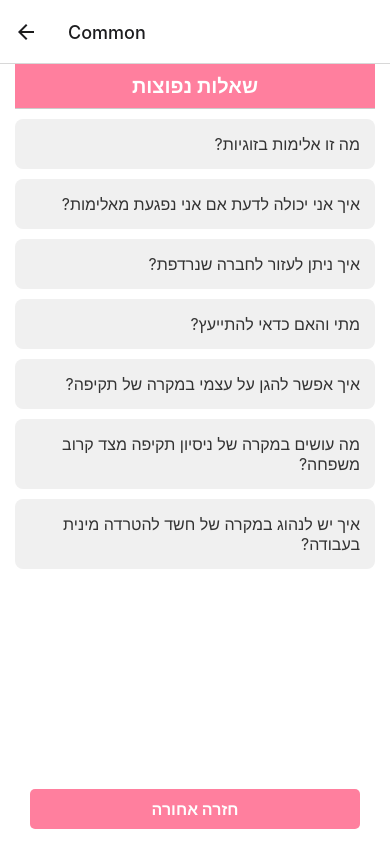
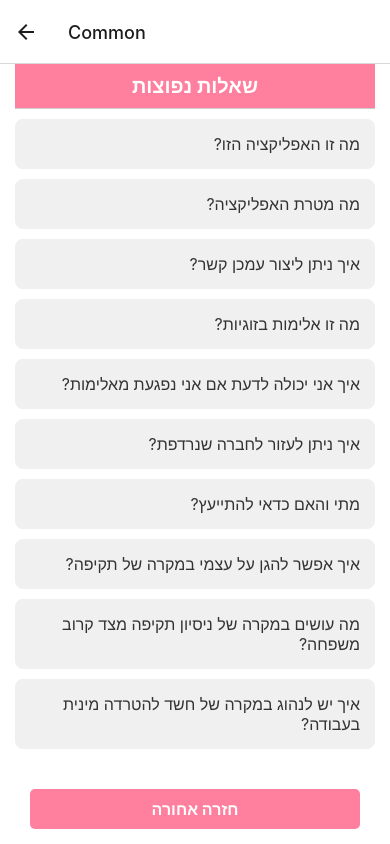
Before and after one commit to rotemhadad/Sisters, a React Native app in the folder sisterss/: screen /Common in a window 390 px wide. Built offline with nearby package versions, Linux system fonts and the light colour scheme; no server answers.

Commit message:
added new qa

```diff
--- a/sisterss/components/CommonScreen.js
+++ b/sisterss/components/CommonScreen.js
@@ -6,6 +6,18 @@ const CommonScreen = () => {
     const navigation = useNavigation();
 
     const choices = [
+        {
+            title: 'מה זו האפליקציה הזו?',
+            information: 'זוהי אפליקציה אשר פותחה במסגרת עזרה לקהילה ופרוייקט גמר של מהנדסות לעולם טוב יותר, יצרנו אותה כדי ליצור קשר בין נשים שיצאו ממעגל האלימות לסיוע והעלאת המודעות בנושא.'
+        },
+        {
+            title: 'מה מטרת האפליקציה?',
+            information: 'להוות רשת חברתית בטוחה ומוגנת המשמשת כמרחב בו נשים יוכלו לקבל סיוע של גורמים מסויימים.'
+        },
+        {
+            title: 'איך ניתן ליצור עמכן קשר?',
+            information: 'בדף הבית תמצאו כפתור צור קשר עם אפשרות לשלוח לנו הודעה עם פרטים נוספים לפנייה.'
+        },
         {
             title: 'מה זו אלימות בזוגיות?',
             information: 'אלימות בזוגיות היא תופעה נפוצה במערכת יחסים קיימת, במהלך פרידה ו/או אחריה, בכל חלקי החברה. המכנה המשותף לסוגים הרבים של אלימות בזוגיות הוא התנהגויות שתלטניות, מפחידות ומשפילות, שמצמצמות את חופש הפעולה וההחלטה של אחד מבני הזוג, לרוב האישה. אלימות בזוגיות גובה מחיר כבד מהנפגעים והנפגעות, מהמשפחה ומהחברה, ולכן חשוב לזהות ולמנוע אותה.'
```
